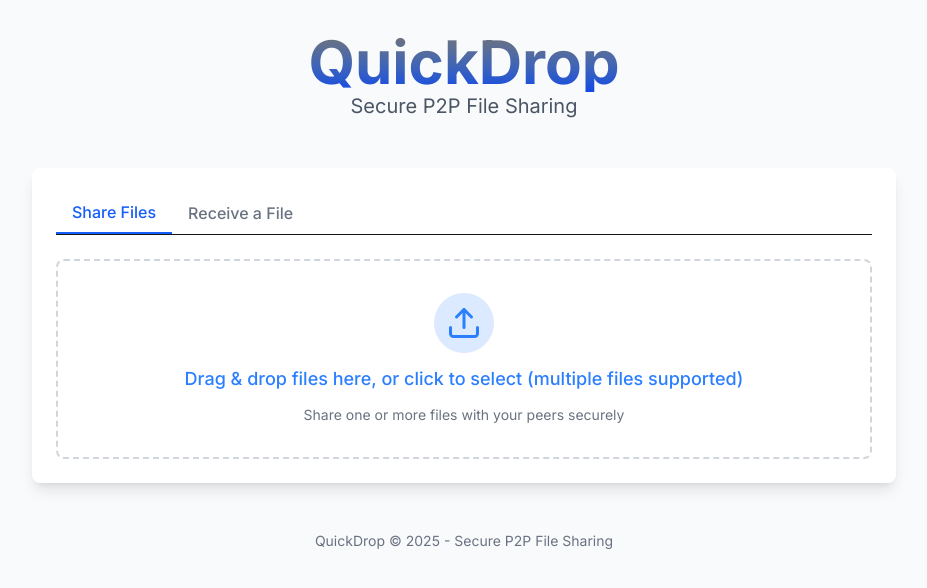
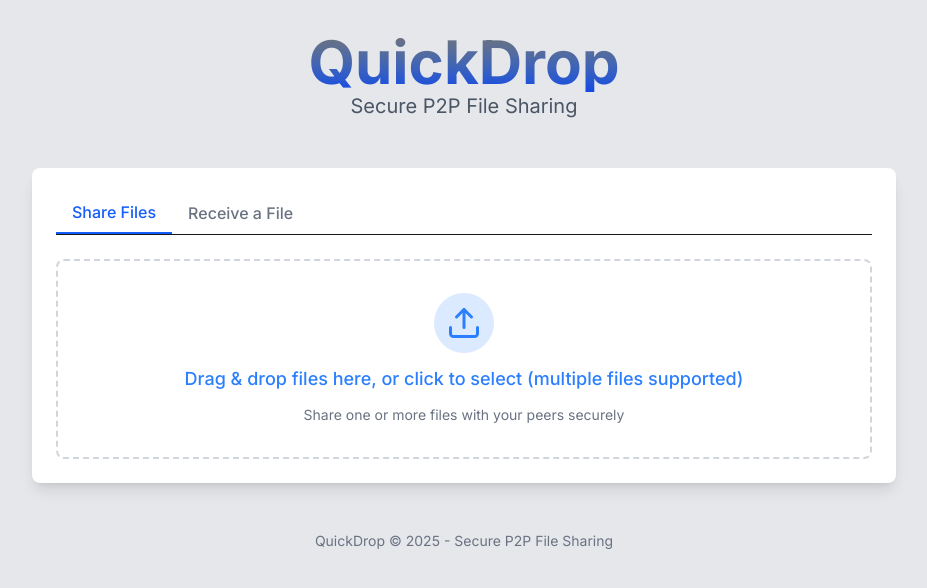
Before and after one commit to rahulverma206122/QuickDrop, a Next.js app: page / in a window 1280 px wide. Shown: the top 588 px of the page, without its empty margins (176-1103 px from the left). Built offline with nearby package versions, Linux system fonts and the light colour scheme.

Commit message:
Update layout.tsx

```diff
--- a/src/app/layout.tsx
+++ b/src/app/layout.tsx
@@ -17,7 +17,7 @@ export default function RootLayout({
   return (
     <html lang="en">
       <body className={inter.className}>
-        <main className="min-h-screen bg-gray-50">
+        <main className="min-h-screen bg-gray-200">
           {children}
         </main>
       </body>
```
